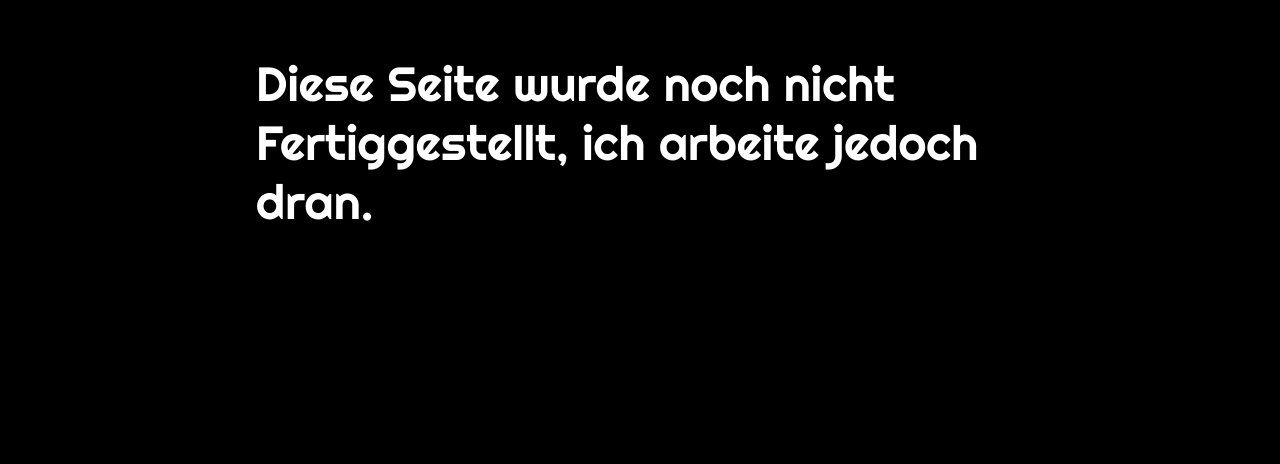
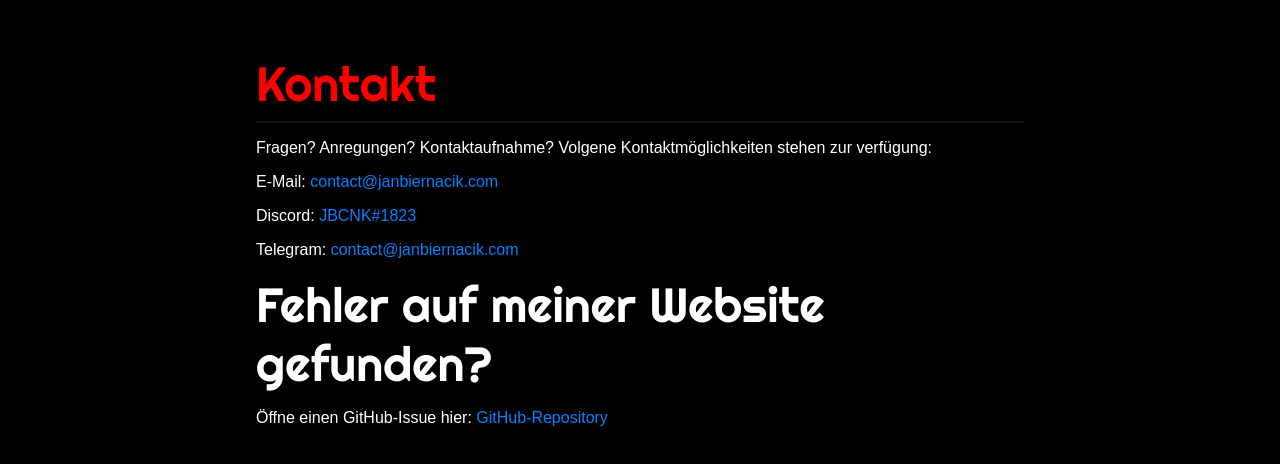
Before and after one commit to JBNCK/Website-archive2, a plain HTML site: page de/kontakt.html in a window 1280 px wide. Shown: the part 64-528 px from the top of the page. Drawn offline with Linux system fonts and the light colour scheme.

Commit message:
Add files via upload

```diff
--- a/de/kontakt.html
+++ b/de/kontakt.html
@@ -49,7 +49,14 @@
             <br>
             <br>
             <div class="main_paragraph-div">
-                <h1 class="main_paragraph" style="color: white;">Diese Seite wurde noch nicht Fertiggestellt, ich arbeite jedoch dran.</h1>
+                <h1 class="main_paragraph">Kontakt</h1>
+                <hr class="paragraph_hr">
+                <p>Fragen? Anregungen? Kontaktaufnahme? Volgene Kontaktmöglichkeiten stehen zur verfügung:</p>
+                <p>E-Mail: <a style="color: #0481ff;" href="mailto: contact@janbiernacik.com">contact@janbiernacik.com</a></p>
+                <p>Discord: <a style="color: #0481ff;" href="https://discord.com">JBCNK#1823</a></p>
+                <p>Telegram: <a style="color: #0481ff;" href="https://t.me/jbnck">contact@janbiernacik.com</a></p>
+                <h1 class="main_paragraph" style="color: white;">Fehler auf meiner Website gefunden?</h1>
+                <p>Öffne einen GitHub-Issue hier: <a style="color: #0481ff;" href="https://github.com/JBNCK/jbnck.github.io">GitHub-Repository</a></p>
             </div>
         </main>
         <!--<footer><center>
```
Also changed, not shown: de/index.html (+3 -3 lines).
